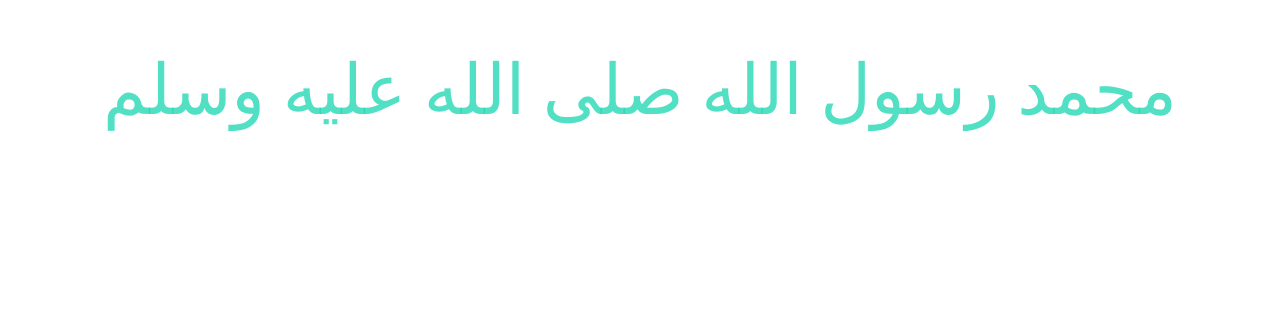
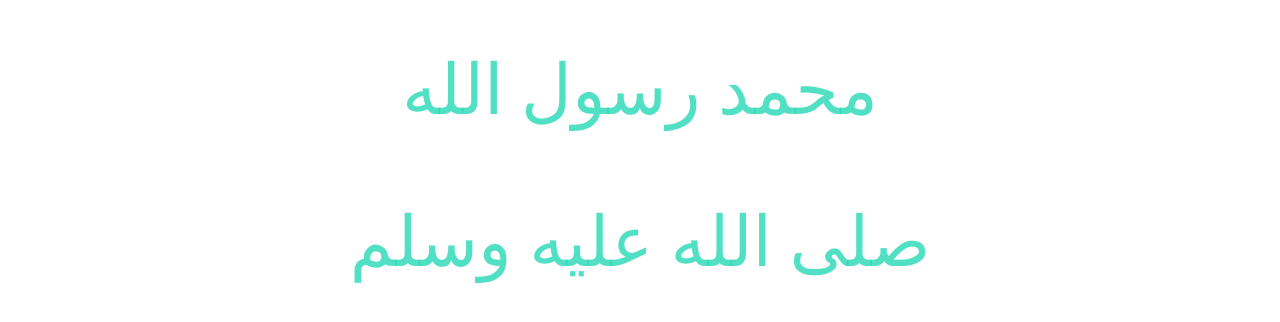
Before and after one commit to Ahmedelyoussef/Html, a plain HTML site: page index.html in a window 1280 px wide. Shown: the part 226-548 px from the top of the page. Drawn offline with Linux system fonts and the light colour scheme; a web font is replaced by a local one.

Commit message:
Update index.html

```diff
--- a/index.html
+++ b/index.html
@@ -8,7 +8,8 @@
     </head>
     <body>
         <div class="main">
-            <p>محمد رسول الله صلى الله عليه وسلم</p>
+            <p>محمد رسول الله</p>
+            <p>  صلى الله عليه وسلم</p>
         </div>
     </body>
 </html>
```
